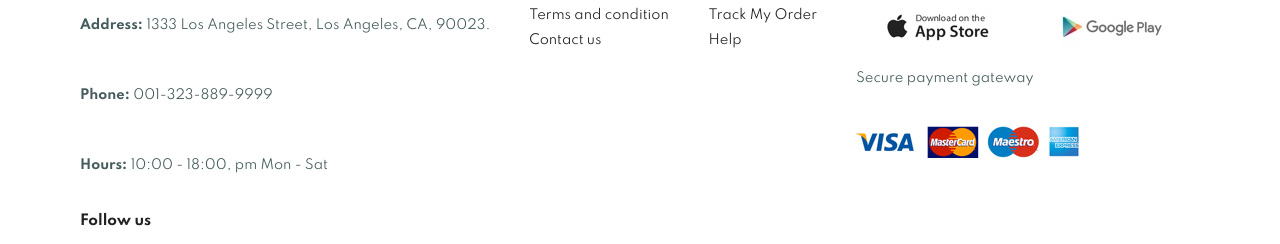
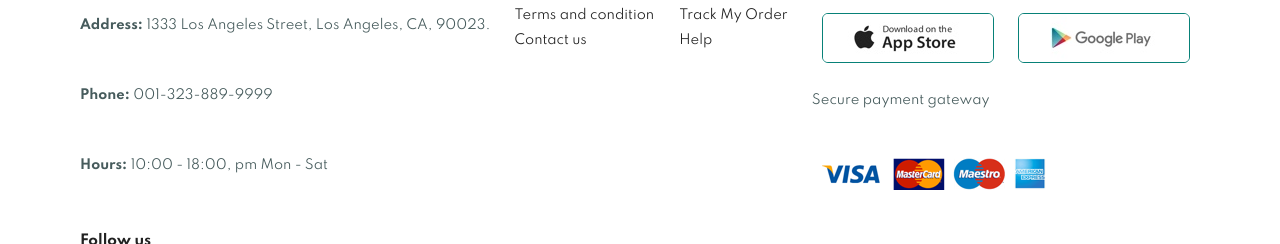
Before and after one commit to YakubuAmidu/EverydayEssential, a website: page index.html in a window 1280 px wide. Shown: the part 5258-5502 px from the top of the page. Drawn offline with Linux system fonts and the light colour scheme; files whose address does not match are found by name.

Commit message:
Initial commit

```diff
--- a/style.css
+++ b/style.css
@@ -496,7 +496,7 @@ footer a {
   text-decoration: none;
   color: #222;
   margin-bottom: 10px;
-};
+}
 
 footer .follow {
   margin-top: 20px;
@@ -507,3 +507,12 @@ footer .follow i {
   padding-right: 4px;
   cursor: pointer;
 }
+
+footer .install .row img {
+  border: 1px solid #088178;
+  border-radius: 6px;
+}
+
+footer .install img {
+margin: 10px
+}
```
